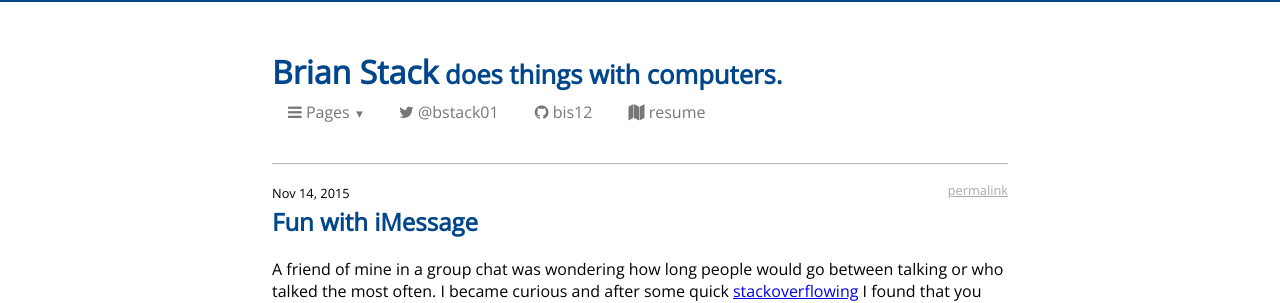
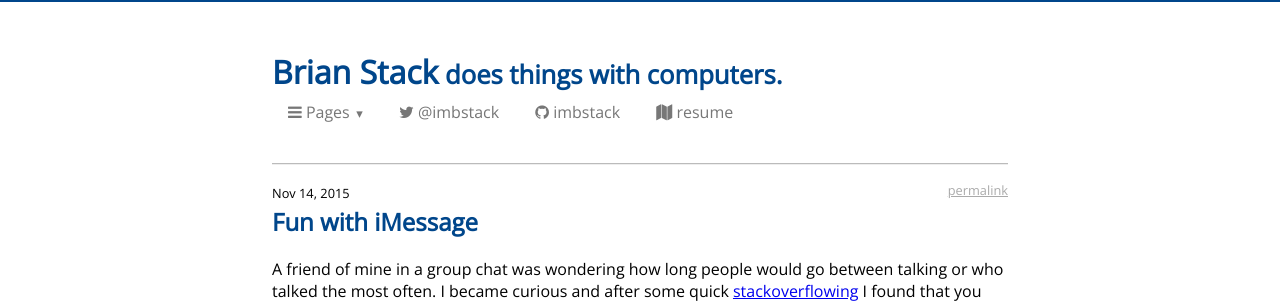
Before and after one commit to bis12/bis12.github.io, a Jekyll site: the page built from index.html, in a window 1280 px wide and 900 px high. Shown: the top 303 px of the window. Built offline with Jekyll 4.4.1, drawn with Linux system fonts in a browser that asks for light colours.

Commit message:
Update usernames

```diff
--- a/_config.yml
+++ b/_config.yml
@@ -2,7 +2,7 @@ title: Brian Stack
 description: >
   Brian does things and writes about some of them.
 baseurl: ""
-url: "https://bis12.github.io"
+url: "https://imbstack.github.io"
 
 # Build settings
 markdown: kramdown
--- a/_includes/header.html
+++ b/_includes/header.html
@@ -16,8 +16,8 @@
                         {% endfor %}
                     </ul>
                 </li>
-                <li class="pure-menu-item"><a class="pure-menu-link pure-hidden-xs" href="https://twitter.com/bstack01"><i class="fa fa-twitter"></i> @bstack01</a></li>
-                <li class="pure-menu-item"><a class="pure-menu-link pure-hidden-xs" href="https://github.com/bis12"><i class="fa fa-github"></i> bis12</a></li>
+                <li class="pure-menu-item"><a class="pure-menu-link pure-hidden-xs" href="https://twitter.com/imbstack"><i class="fa fa-twitter"></i> @imbstack</a></li>
+                <li class="pure-menu-item"><a class="pure-menu-link pure-hidden-xs" href="https://github.com/imbstack"><i class="fa fa-github"></i> imbstack</a></li>
                 <li class="pure-menu-item"><a class="pure-menu-link pure-hidden-xs" href="/brian_stack.pdf"><i class="fa fa-map"></i> resume</a></li>
             </ul>
         </div>
--- a/resume.html
+++ b/resume.html
@@ -12,8 +12,8 @@
                     <h1>Brian Stack<small> does things with computers.</small></h1>
                     <div class="contact">
                         <span><i class="fa fa-envelope"></i> im.bstack@gmail.com</span>
-                        <span><i class="fa fa-twitter"></i> @bstack01</span>
-                        <span><i class="fa fa-github"></i> bis12</span>
+                        <span><i class="fa fa-twitter"></i> @imbstack</span>
+                        <span><i class="fa fa-github"></i> imbstack</span>
                     </div>
                     <div class="contact">
                         <span><i class="fa fa-tv"></i> brianstack.net</span>
```
Also changed, not shown: 1 other file.
